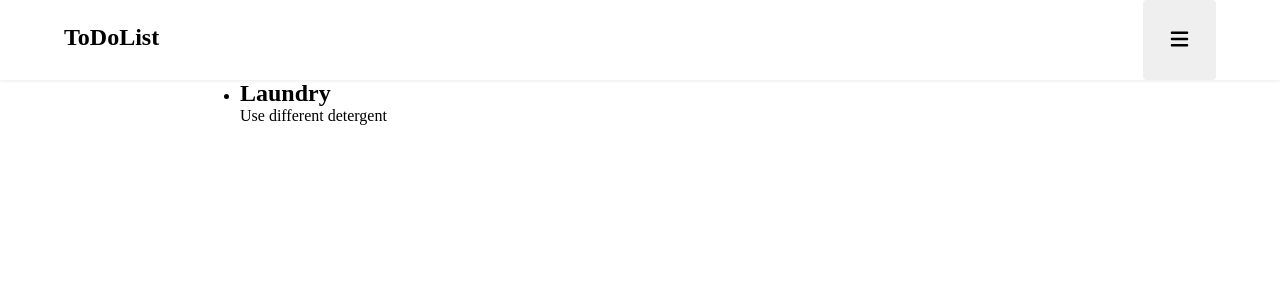
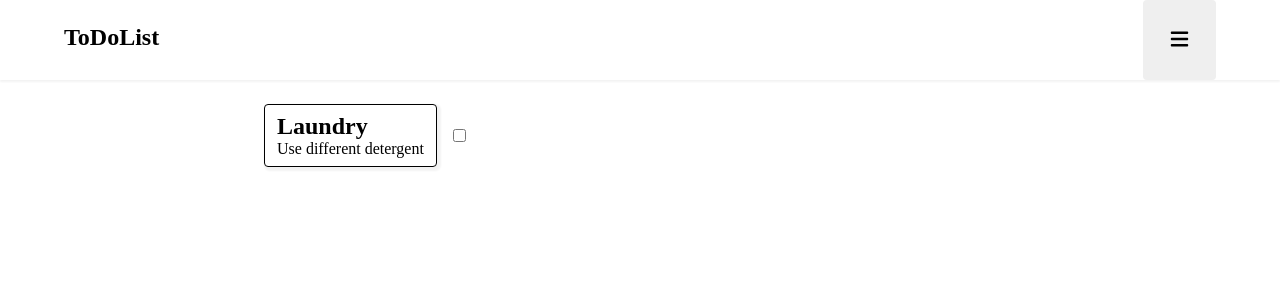
Before and after one commit to awesome590/todo, a React (Vite) app: page / in a window 1280 px wide. Shown: the top 300 px of the page. Built offline with nearby package versions, Linux system fonts and the light colour scheme.

Commit message:
Card being stylized, checkbox added.

```diff
--- a/src/components/ListCard.jsx
+++ b/src/components/ListCard.jsx
@@ -3,12 +3,13 @@ import React from 'react'
 function ListCard() {
     return (
             <div className="list_container">
-                <ul className="list">
-                    <li className="card">
+                <div className="card">
+                    <div className="card_info">
                         <h2 className="card_title">Laundry</h2>
                         <p className="card_description">Use different detergent</p>
-                    </li>
-                </ul>
+                    </div>
+                    <input type="checkbox" />
+                </div>
             </div>
     )
 }
--- a/src/index.css
+++ b/src/index.css
@@ -62,4 +62,17 @@ List Card
   display: flex;
   flex-direction: column;
   align-items: flex-start;
+  padding: 24px;
 }
+.card {
+  display: flex;
+  flex-direction: row;
+}
+.card_info {
+  max-width: 720px;
+  border: black solid 1px;
+  box-shadow: 2px 2px 2px 2px rgba(0, 0, 0, 0.05);
+  border-radius: 4px;
+  margin-right: 16px;
+  padding: 8px 12px;
+}
```
